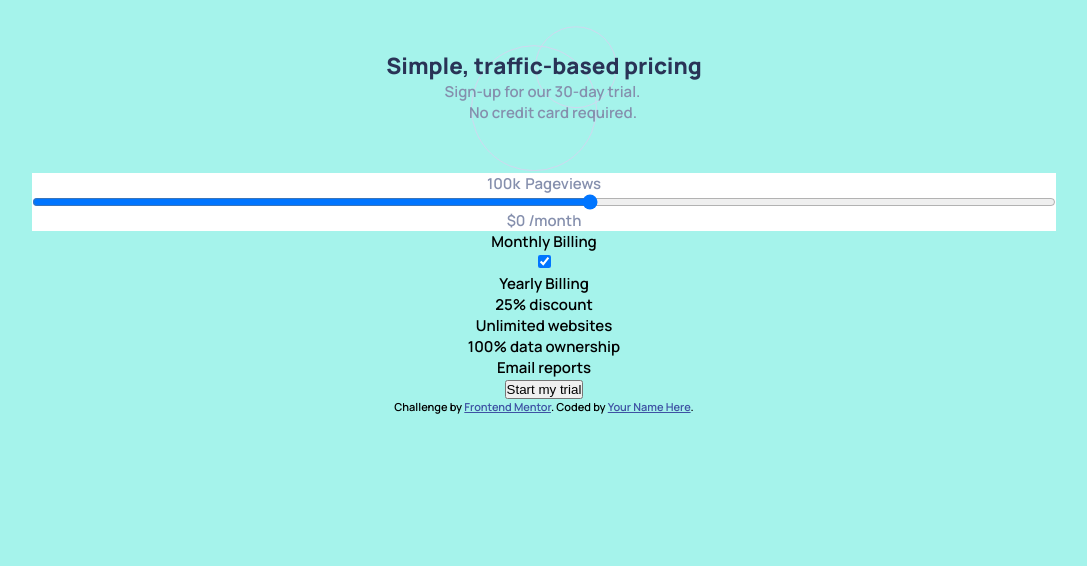
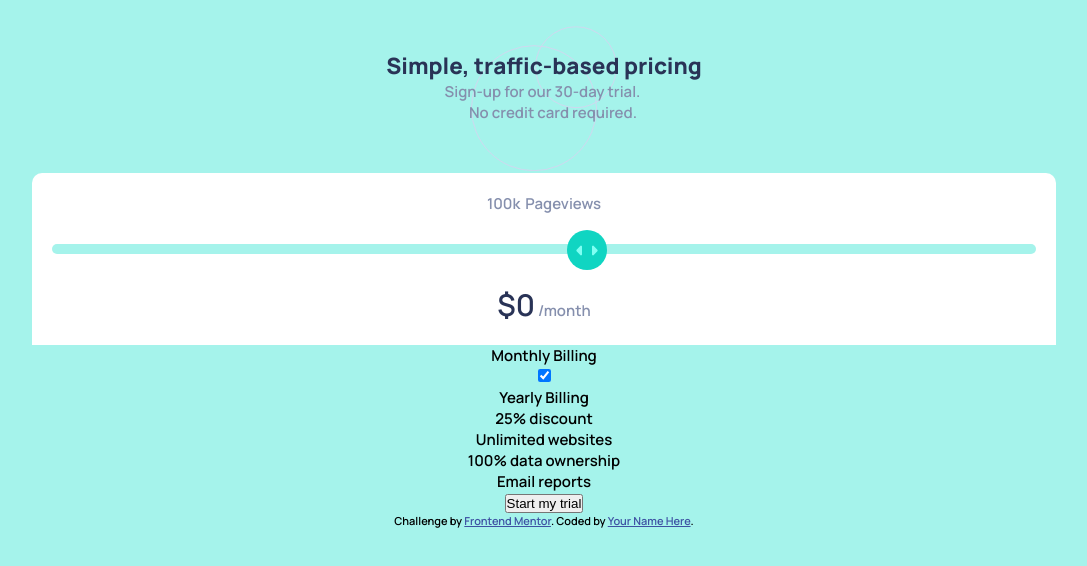
Before and after one commit to ersati/Interactive-pricing-component, a plain HTML site: page index.html in a window 1280 px wide. Shown: the whole page, without its empty margins (96-1183 px from the left). Drawn offline with Linux system fonts and the light colour scheme.

Commit message:
add style to input range

```diff
--- a/_main.scss
+++ b/_main.scss
@@ -1,12 +1,14 @@
-.header{
+.header {
     margin: 50px 0;
     text-align: center;
     position: relative;
-    .header__headline{
-        color:var(--darkBlue);
+
+    .header__headline {
+        color: var(--darkBlue);
 
     }
-    .header__headline::before{
+
+    .header__headline::before {
         content: url(/images/pattern-circles.svg);
         position: absolute;
         top: 50%;
@@ -14,39 +16,83 @@
         transform: translate(50%, -40%);
         z-index: -1;
     }
+
     .header__text {
         color: var(--greyBlue);
-        white-space: pre
-        ;
+        white-space: pre;
 
     }
 }
 
 section.card {
     text-align: center;
-    div.card__top{
+
+    div.card__top {
         color: var(--greyBlue);
         background-color: white;
         width: 80%;
-        margin:0 auto;
+        margin: 0 auto;
         display: flex;
         flex-wrap: wrap;
         flex-direction: row;
         justify-content: center;
+        border-top-left-radius: 10px;
+        border-top-right-radius: 10px;
+        padding: 20px;
 
-    .card__top__text{
-           .card__top__span-text{
+        .card__top__text {
+            flex-basis:100%;
+            .card__top__span-text {
                 margin-right: 5px;
             }
-        flex-basis:100%;
+        }
+
+        input[type="range"] {
+            -webkit-appearance: none;
+            width: 100%;
+            // background: linear-gradient(to right, #82CFD0 0%, #82CFD0 50%, #fff 50%, #fff 100%);
 
         }
-       .card__top__input{
+
+        input[type="range"]:focus {
+            outline: none;
+        }
+
+        input[type="range"]::-webkit-slider-runnable-track {
+            -webkit-appearance: none;
+            width: 100%;
+            height: 10px;
+            margin: 30px 0 ;
+            border-radius: 999px;
+            background: var(--softCyan);
+
+        }
+        input[type="range"]::-webkit-slider-thumb {
+            -webkit-appearance: none;
+            cursor: pointer;
+            height: 40px;
+            width: 40px;
+            border-radius: 30px;
+            transform: translateY(-35%);
+            background: url(/images/icon-slider.svg) var(--strongCyan);
+            background-position: center;
+            background-repeat: no-repeat;
+          }
+
+
+        .card__top__input {
             flex-basis: 100%;
+
         }
-       .card__top__label{
+
+        .card__top__label {
             flex-basis: 80%;
             justify-content: center;
+
+            .card__top__label-span {
+                font-size: 30px;
+                color: var(--darkBlue);
+            }
         }
     }
 }
--- a/index.html
+++ b/index.html
@@ -38,7 +38,7 @@
 
     <p class="card__top__text"><span class="card__top__span-text">100k</span>Pageviews</p>
     <input class="card__top__input" type="range" id="volume" name="volume" min="0" max="11">
-    <label class="card__top__label" for="volume">$<span class="card__top__label-span">0</span> /month</label>
+    <label class="card__top__label" for="volume"><span class="card__top__label-span">$0</span> /month</label>
   </div>
 
   <div class="card__mid">
```
Also changed, not shown: css/style.css. Lines whose indentation alone changed are shown as unchanged.
